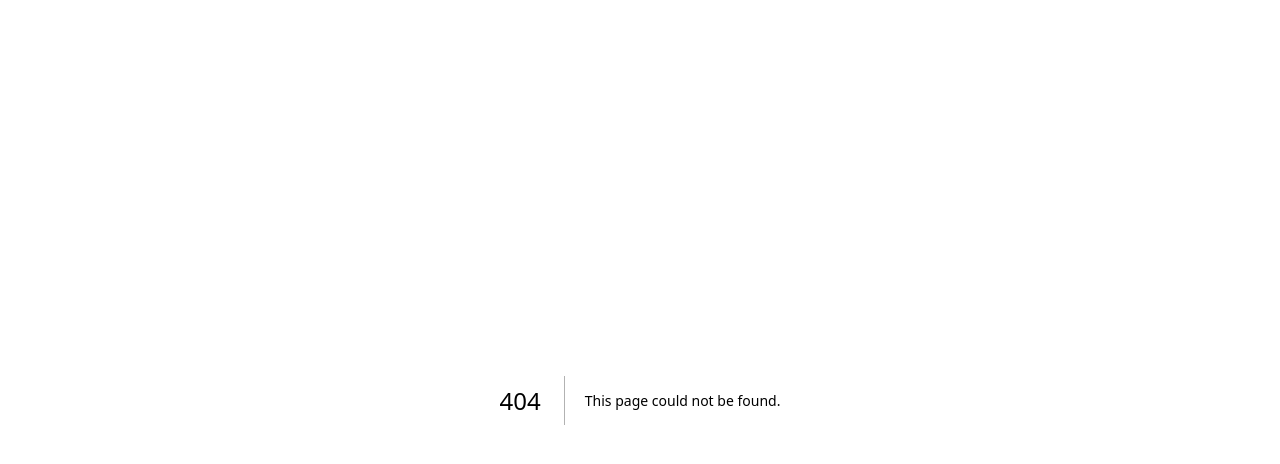
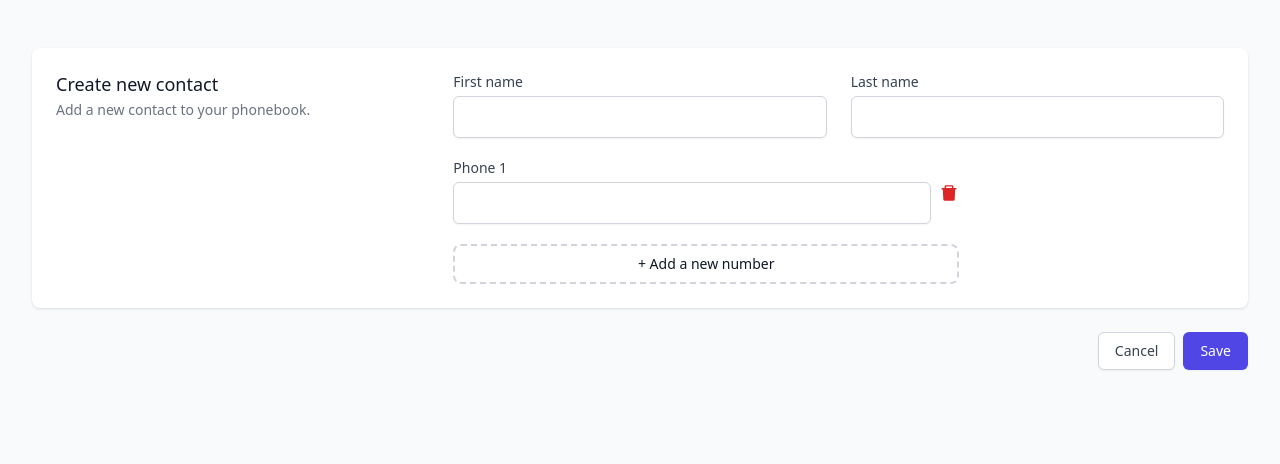
Before and after one commit to shrall/goto-wpe-assignment, a Next.js app: page /contact/create in a window 1280 px wide. Before the commit this address had no page. Shown: the top 464 px of the page. Built offline with nearby package versions, Linux system fonts and the light colour scheme.

Commit message:
feat: contact form layout

```diff
--- a/package.json
+++ b/package.json
@@ -11,6 +11,7 @@
   "dependencies": {
     "@apollo/client": "^3.8.6",
     "@headlessui/react": "^1.7.17",
+    "@tailwindcss/forms": "^0.5.6",
     "@typescript-eslint/eslint-plugin": "^6.8.0",
     "clsx": "^2.0.0",
     "eslint-config-prettier": "^9.0.0",
@@ -19,6 +20,7 @@
     "next": "13.5.5",
     "react": "^18",
     "react-dom": "^18",
+    "react-hook-form": "^7.47.0",
     "react-icons": "^4.11.0"
   },
   "devDependencies": {
--- /dev/null
+++ b/src/components/common/Button/Button.tsx
@@ -0,0 +1,52 @@
+import clsx from "clsx";
+import React from "react";
+import { IconType } from "react-icons";
+
+const ButtonVariant = ["primary", "light"] as const;
+
+type ButtonProps = {
+  icon?: IconType;
+  variant?: (typeof ButtonVariant)[number];
+  classNames?: {
+    icon?: string;
+  };
+} & React.ComponentPropsWithRef<"button">;
+
+const Button = React.forwardRef<HTMLButtonElement, ButtonProps>(
+  (
+    {
+      children,
+      className,
+      icon: ButtonIcon,
+      variant = "primary",
+      classNames,
+      ...rest
+    },
+    ref
+  ) => {
+    return (
+      <button
+        ref={ref}
+        className={clsx(
+          "inline-flex items-center justify-center rounded-md px-4 py-2 text-sm font-medium shadow-sm",
+          variant === "primary" &&
+            "border border-transparent bg-indigo-600 text-white hover:bg-indigo-700 focus:outline-none focus:ring-2 focus:ring-indigo-500 focus:ring-offset-2",
+          variant === "light" &&
+            "border border-gray-300 bg-white text-gray-700 hover:bg-gray-50",
+          className
+        )}
+        {...rest}
+      >
+        {ButtonIcon && (
+          <ButtonIcon
+            className={clsx("-ml-1 mr-2 h-5 w-5", classNames?.icon)}
+            aria-hidden="true"
+          />
+        )}
+        {children}
+      </button>
+    );
+  }
+);
+
+export default Button;
--- /dev/null
+++ b/src/components/common/Input/Input.tsx
@@ -0,0 +1,52 @@
+import clsx from "clsx";
+import * as React from "react";
+import { RegisterOptions, useFormContext } from "react-hook-form";
+import { RiErrorWarningFill } from "react-icons/ri";
+
+export type InputProps = {
+  label: string;
+  id: string;
+  type?: React.HTMLInputTypeAttribute;
+  validation?: RegisterOptions;
+  error?: string | null;
+} & React.ComponentPropsWithoutRef<"input">;
+
+export default function Input({
+  label,
+  id,
+  type = "text",
+  validation,
+  error = null,
+  ...rest
+}: InputProps) {
+  const { register } = useFormContext();
+  return (
+    <div className="flex-1">
+      <label htmlFor={id} className="block text-sm font-normal text-gray-700">
+        {label}
+      </label>
+      <div className="relative mt-1">
+        <input
+          {...register(id, validation)}
+          {...rest}
+          type={type}
+          className={clsx(
+            error
+              ? "border-red-500 focus:border-red-500 focus:ring-red-500"
+              : "border-gray-300 focus:border-indigo-500 focus:ring-indigo-500",
+            "block w-full rounded-md shadow-sm"
+          )}
+        />
+
+        {error && (
+          <div className="pointer-events-none absolute inset-y-0 right-0 flex items-center pr-3">
+            <RiErrorWarningFill className="text-xl text-red-500" />
+          </div>
+        )}
+      </div>
+      <div className="mt-1">
+        {error && <span className="text-sm text-red-500">{error}</span>}
+      </div>
+    </div>
+  );
+}
--- /dev/null
+++ b/src/pages/contact/create.tsx
@@ -0,0 +1,137 @@
+import Link from "next/link";
+import React from "react";
+import { FormProvider, useFieldArray, useForm } from "react-hook-form";
+import { AiFillDelete } from "react-icons/ai";
+
+import Button from "@/components/common/Button/Button";
+import Input from "@/components/common/Input/Input";
+
+type FormValues = {
+  firstName: string;
+  lastName: string;
+  phones: {
+    number: string;
+  }[];
+};
+
+function ContactCreatePage() {
+  const methods = useForm<FormValues>({
+    defaultValues: {
+      phones: [{ number: "" }],
+    },
+  });
+  const { fields, append, remove } = useFieldArray({
+    control: methods.control,
+    name: "phones",
+    rules: {
+      required: "There should at least be one phone number",
+    },
+  });
+  const onSubmit = (data: FormValues) => console.log("data", data);
+  return (
+    <div className="bg-gray-50">
+      <div className="mx-auto max-w-2xl min-h-screen py-8 px-4 sm:py-12 sm:px-6 lg:max-w-7xl lg:px-8">
+        <FormProvider {...methods}>
+          <form className="space-y-6" onSubmit={methods.handleSubmit(onSubmit)}>
+            <div className="bg-white px-4 py-5 shadow sm:rounded-lg sm:p-6">
+              <div className="md:grid md:grid-cols-3 md:gap-6">
+                <div className="md:col-span-1">
+                  <h3 className="text-lg font-medium leading-6 text-gray-900">
+                    Create new contact
+                  </h3>
+                  <p className="mt-1 text-sm text-gray-500">
+                    Add a new contact to your phonebook.
+                  </p>
+                </div>
+                <div className="mt-5 md:col-span-2 md:mt-0">
+                  <div className="grid grid-cols-6 gap-x-6 gap-y-4">
+                    <div className="col-span-6 sm:col-span-3">
+                      <Input
+                        label="First name"
+                        id="firstName"
+                        validation={{
+                          required: "First name is required.",
+                        }}
+                        error={methods.formState.errors.firstName?.message}
+                      />
+                    </div>
+
+                    <div className="col-span-6 sm:col-span-3">
+                      <Input
+                        label="Last name"
+                        id="lastName"
+                        validation={{
+                          required: "Last name is required.",
+                        }}
+                        error={methods.formState.errors.lastName?.message}
+                      />
+                    </div>
+
+                    {fields.map((field, index) => {
+                      return (
+                        <div
+                          key={field.id}
+                          className="col-span-6 sm:col-span-4 flex items-center"
+                        >
+                          <Input
+                            label={`Phone ${index + 1}`}
+                            id={`phones.${index}.name`}
+                            validation={{
+                              required: "Phone number cannot be empty.",
+                            }}
+                            error={
+                              // eslint-disable-next-line @typescript-eslint/ban-ts-comment
+                              // @ts-ignore
+                              methods.formState.errors.phones?.[index]?.name
+                                ?.message
+                            }
+                          />
+                          <button
+                            onClick={() => {
+                              remove(index);
+                            }}
+                          >
+                            <AiFillDelete className="h-5 w-5 ml-2 text-red-600" />
+                          </button>
+                        </div>
+                      );
+                    })}
+                    <div className="col-span-6 sm:col-span-4">
+                      <button
+                        onClick={() => {
+                          append({ number: "" });
+                        }}
+                        type="button"
+                        className="relative block w-full rounded-lg border-2 border-dashed border-gray-300 p-2 text-center hover:border-gray-400 focus:outline-none focus:ring-2 focus:ring-indigo-500 focus:ring-offset-2"
+                      >
+                        <span className="block text-sm font-medium text-gray-900">
+                          + Add a new number
+                        </span>
+                      </button>
+                      {methods.formState.errors.phones ? (
+                        <p className="text-sm text-red-500 mt-1">
+                          {methods.formState.errors.phones.root?.message}
+                        </p>
+                      ) : null}
+                    </div>
+                  </div>
+                </div>
+              </div>
+            </div>
+
+            <div className="flex justify-end gap-2">
+              <Button type="button" variant="light">
+                <Link href="/">Cancel</Link>
+              </Button>
+              <Button type="submit" variant="primary">
+                Save
+              </Button>
+            </div>
+          </form>
+        </FormProvider>
+      </div>
+    </div>
+  );
+}
+
+export default ContactCreatePage;
--- a/src/pages/index.tsx
+++ b/src/pages/index.tsx
@@ -1,6 +1,7 @@
+import Link from "next/link";
 import { AiOutlinePlus } from "react-icons/ai";
 
-import ButtonLink from "@/components/common/Button/ButtonLink";
+import Button from "@/components/common/Button/Button";
 import ContactList from "@/components/Contact/ContactList";
 import Layout from "@/components/layout/Layout";
 
@@ -13,9 +14,9 @@ export default function Home() {
             <h2 className="text-2xl font-bold tracking-tight text-gray-900">
               Phonebook
             </h2>
-            <ButtonLink href="#" icon={AiOutlinePlus}>
-              Add new contact
-            </ButtonLink>
+            <Button variant="primary" icon={AiOutlinePlus}>
+              <Link href="/contact/create">Add new contact</Link>
+            </Button>
           </div>
           <ContactList className="mb-2" />
           <nav
@@ -23,18 +24,8 @@ export default function Home() {
             aria-label="Pagination"
           >
             <div className="flex flex-1 gap-x-2 justify-between md:justify-end">
-              <div
-                // onClick={nextPage}
-                className="relative inline-flex items-center rounded-md border border-gray-300 bg-white px-4 py-2 text-sm font-medium text-gray-700 hover:bg-gray-50 cursor-pointer"
-              >
-                Prev
-              </div>
-              <div
-                // onClick={nextPage}
-                className="relative inline-flex items-center rounded-md border border-gray-300 bg-white px-4 py-2 text-sm font-medium text-gray-700 hover:bg-gray-50 cursor-pointer"
-              >
-                Next
-              </div>
+              <Button variant="light">Prev</Button>
+              <Button variant="light">Next</Button>
             </div>
           </nav>
         </div>
--- a/tailwind.config.ts
+++ b/tailwind.config.ts
@@ -6,15 +6,8 @@ const config: Config = {
     './src/components/**/*.{js,ts,jsx,tsx,mdx}',
     './src/app/**/*.{js,ts,jsx,tsx,mdx}',
   ],
-  theme: {
-    extend: {
-      backgroundImage: {
-        'gradient-radial': 'radial-gradient(var(--tw-gradient-stops))',
-        'gradient-conic':
-          'conic-gradient(from 180deg at 50% 50%, var(--tw-gradient-stops))',
-      },
-    },
-  },
-  plugins: [],
+  plugins: [
+    require('@tailwindcss/forms'),
+  ],
 }
 export default config
```
Also changed, not shown: 1 other file (tests, documents, lock files or other folders).
